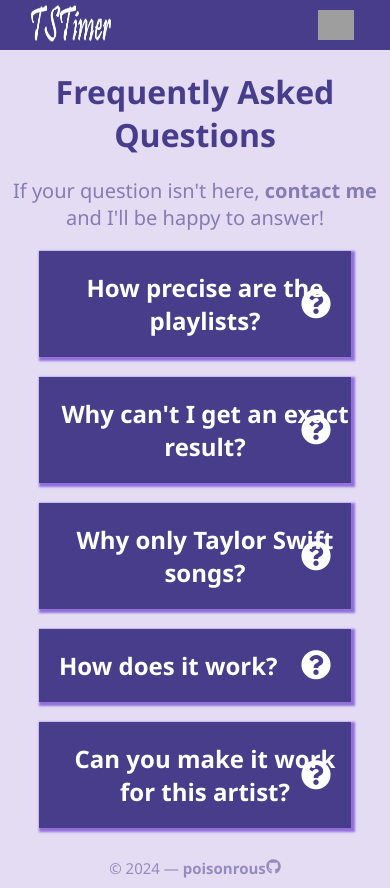
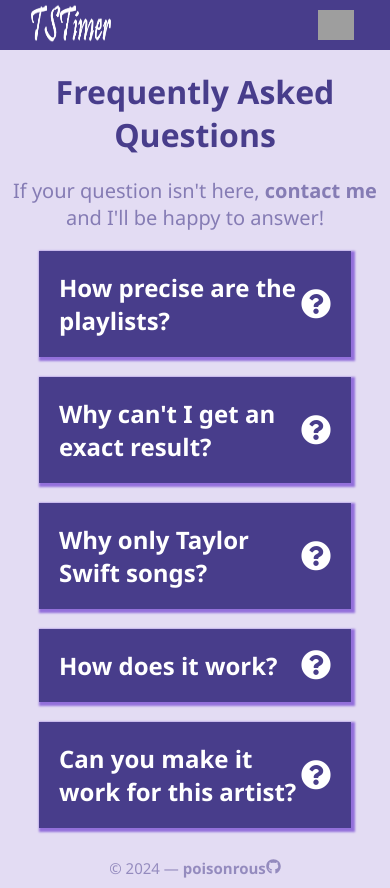
Before and after one commit to poisonrous/TSTimer, a React (Create React App) app in the folder frontend/: page /faq in a window 390 px wide. Built offline with nearby package versions, Linux system fonts and the light colour scheme; grey boxes are pictures that could not be loaded.

Commit message:
frontend upgrades

```diff
--- a/frontend/src/App.css
+++ b/frontend/src/App.css
@@ -10,6 +10,17 @@ html, body {
 .Home {
   width: 95%;
   margin: auto;
+  display: flex;
+  padding-top: 60px;
+  flex-direction: column;
+  align-items: center;
+  justify-content: center;
+  transition: all 0.5s ease-in-out;
+}
+
+.Home.with-playlist {
+  justify-content: flex-start;
+  padding: 0 0 35px 0;
 }
 
 html, body, #root
--- a/frontend/src/App.js
+++ b/frontend/src/App.js
@@ -1,16 +1,14 @@
 import './App.css';
-import {
-  BrowserRouter as Router,
-  Routes,
-  Route,
-} from "react-router-dom";
-import Home from './pages/home'
-import NavigationBar from "./components/NavigationBar";
-import Footer from "./components/Footer"
-import About from "./pages/about";
-import Faq from "./pages/faq";
+import { BrowserRouter as Router, Routes, Route } from 'react-router-dom';
+import Home from './pages/home';
+import NavigationBar from './components/NavigationBar';
+import Footer from './components/Footer';
+import About from './pages/about';
+import Faq from './pages/faq';
+import { useEffect, useState } from 'react';
+
 function App() {
-
+  console.log(new Date());
   return (
       <Router>
         <NavigationBar />
--- a/frontend/src/pages/home.js
+++ b/frontend/src/pages/home.js
@@ -204,7 +204,7 @@ const Home = () => {
 
   return (
 <App>
-      <div className='Home'>
+      <div className={`Home ${showPlaylist ? 'with-playlist' : ''}`}>
         <h1>Select the length of your playlist</h1>
         <Timer />
         <p>Any blank field will be assume to contain 0</p>
--- a/frontend/src/stylesheets/About.css
+++ b/frontend/src/stylesheets/About.css
@@ -8,6 +8,13 @@
   display: grid;
   grid-template-columns: auto auto auto;
   grid-template-rows: auto;
+}
+
+@media (max-width:768px) {
+  .technologies {
+  display: flex;
+  flex-direction: column;
+  }
 }
 
 .tech {
--- a/frontend/src/stylesheets/Question.css
+++ b/frontend/src/stylesheets/Question.css
@@ -11,10 +11,14 @@
   background-color: darkslateblue;
   display: flex;
   align-items: center;
+  justify-content: space-between; /* Añadido para espaciar elementos */
+  padding-right: 20px; /* Añadido para dar espacio al icono */
 }
 
 .question h2 {
   color: white;
+  flex-grow: 1; /* Permite que el texto ocupe el espacio disponible */
+  text-align: left;
 }
 
 .question-text, .answer-text {
@@ -29,8 +33,9 @@
 .fa-question-circle {
   font-size: 30px;
   color: white;
-  position: absolute;
-  right: 20px;
+  position: relative; /* Cambiado de absolute a relative */
+  right: 0; /* Asegura que el icono se mantenga al final */
+  margin-left: auto; /* Empuja el icono al borde derecho */
 }
 
 .question:hover {
```
